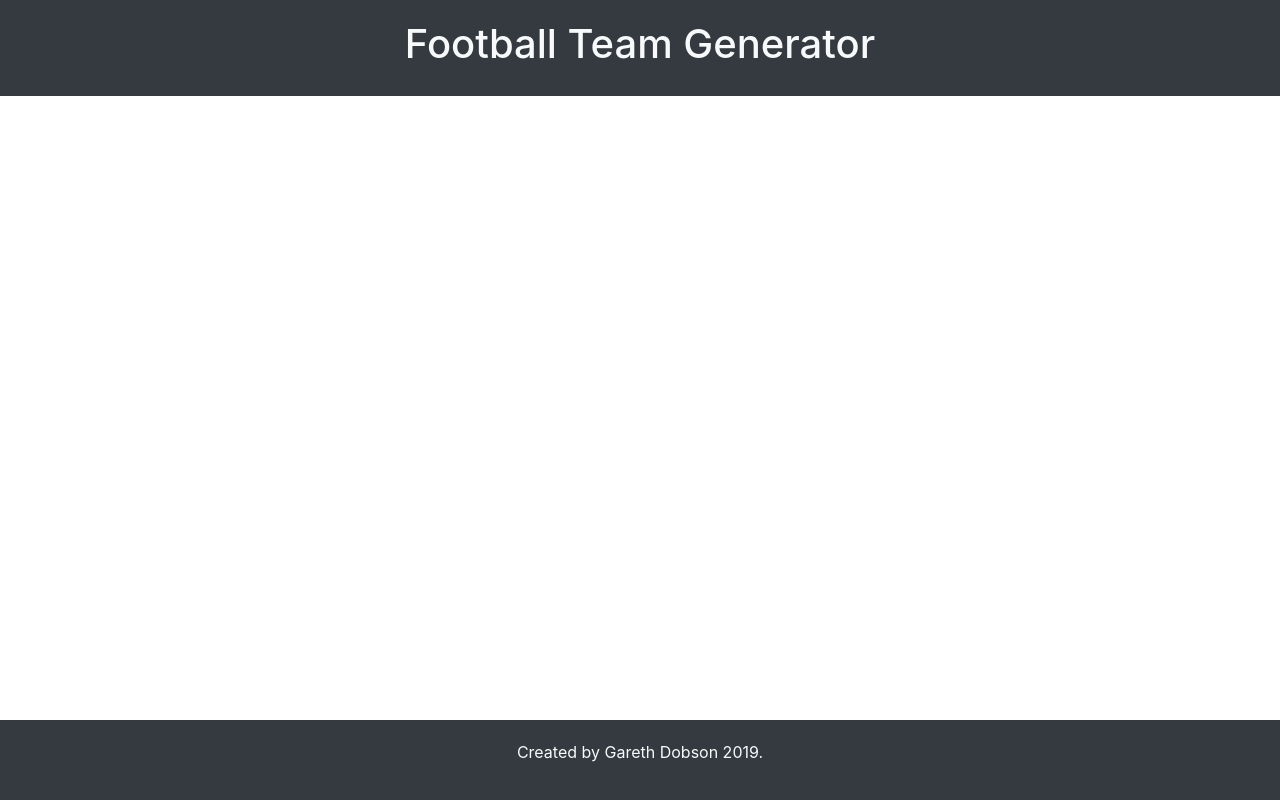
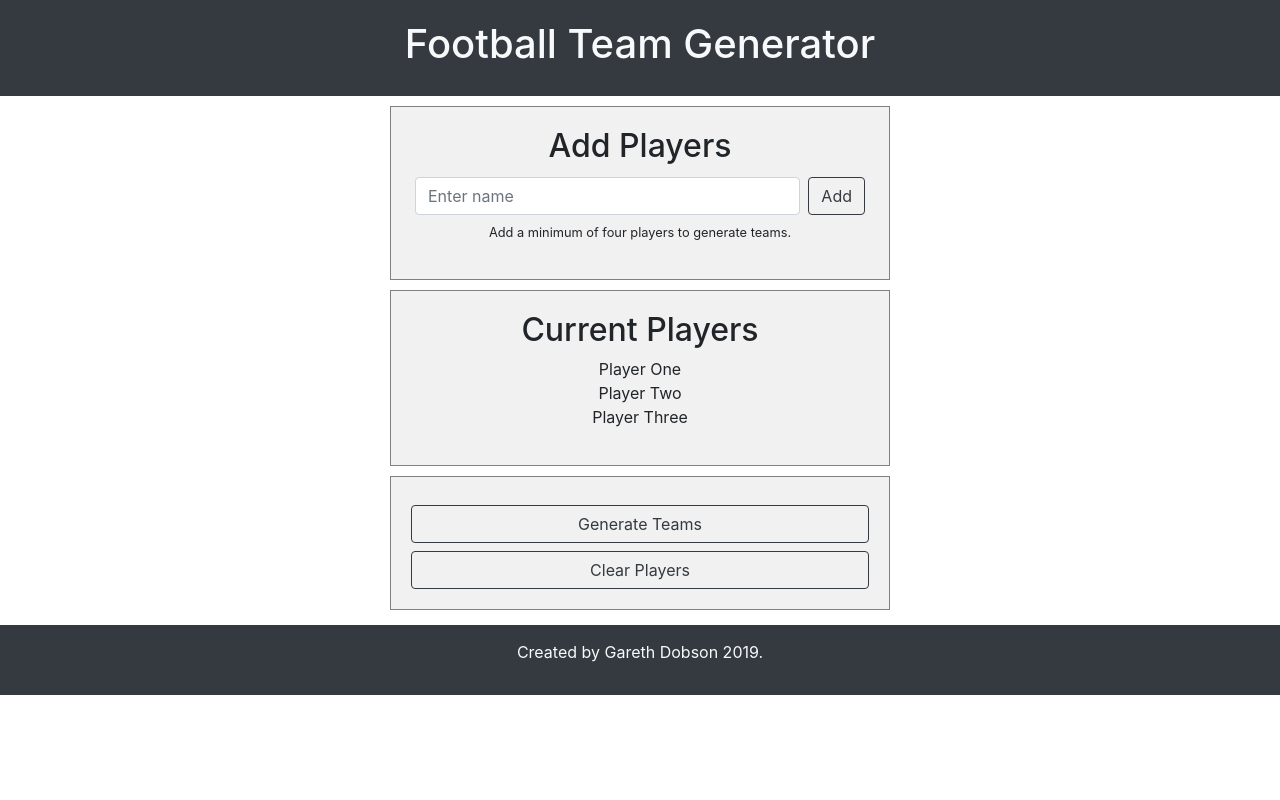
Before and after one commit to garethcdobson/team-generator, a React app in the folder team-generator-react/: page / in a window 1280 px wide. Built offline with nearby package versions, Linux system fonts and the light colour scheme.

Commit message:
Adding basic components to player page

```diff
--- a/team-generator-react/src/components/App.js
+++ b/team-generator-react/src/components/App.js
@@ -1,11 +1,15 @@
 import React from 'react';
 import Header from './Header/Header';
 import Footer from './Footer/Footer';
+import PlayerForm from './PlayerForm/PlayerForm';
+import PlayerList from './PlayerList/PlayerList';
 
 function App() {
      return (
           <>
                <Header />
+               <PlayerForm />
+               <PlayerList />
                <Footer />
           </>
      );
--- /dev/null
+++ b/team-generator-react/src/components/PlayerForm/PlayerForm.js
@@ -0,0 +1,33 @@
+import React, { Component } from "react";
+import { Form } from 'react-bootstrap';
+import { Button } from 'react-bootstrap';
+
+class PlayerForm extends Component {
+     render() {
+          return (
+               <>
+                    <Form className="container">
+                         <Form.Group controlId="playerName">
+                              <h2>Add Players</h2>
+                              <div className="d-flex">
+                                   <Form.Control
+                                        type="text"
+                                        placeholder="Enter name"
+                                        className="m-1"
+                                   />
+                                   <Button
+                                        variant="outline-dark"
+                                        type="submit"
+                                        className="m-1">
+                                        Add
+                                   </Button>
+                              </div>
+                              <Form.Text>Add a minimum of four players to generate teams.</Form.Text>
+                         </Form.Group>
+                    </Form>
+               </>
+          );
+     };
+};
+
+export default PlayerForm;
--- /dev/null
+++ b/team-generator-react/src/components/PlayerList/PlayerList.js
@@ -0,0 +1,35 @@
+import React, { Component } from "react";
+import { Button } from 'react-bootstrap';
+
+class PlayerList extends Component {
+     render() {
+          return (
+               <>
+                    <div className="container">
+                         <h2>Current Players</h2>
+                         <ul className="list-unstyled">
+                              <li>Player One</li>
+                              <li>Player Two</li>
+                              <li>Player Three</li>
+                         </ul>
+                    </div>
+
+                    <div className="container">
+                         <Button
+                              variant="outline-dark"
+                              className="col-12 mt-2">
+                              Generate Teams
+                         </Button>
+
+                         <Button
+                              variant="outline-dark"
+                              className="col-12 mt-2">
+                              Clear Players
+                         </Button>
+                    </div>
+               </>
+          );
+     };
+};
+
+export default PlayerList;
--- a/team-generator-react/src/index.css
+++ b/team-generator-react/src/index.css
@@ -21,9 +21,18 @@ code {
 
 /* FOOTER */
 .page-footer {
-     position: absolute;
-     bottom: 0;
-     width: 100%;
-     padding: 20px;
+     margin-top: 15px;
+     padding: 15px;
      text-align: center;
 }
+
+/* BASIC CONTAINER */
+.container {
+     max-width: 500px;
+     margin: auto;
+     margin-top: 10px;
+     padding: 20px;
+     border: 1px grey solid;
+     background-color: rgb(241, 241, 241);
+     text-align: center;
+}
```
